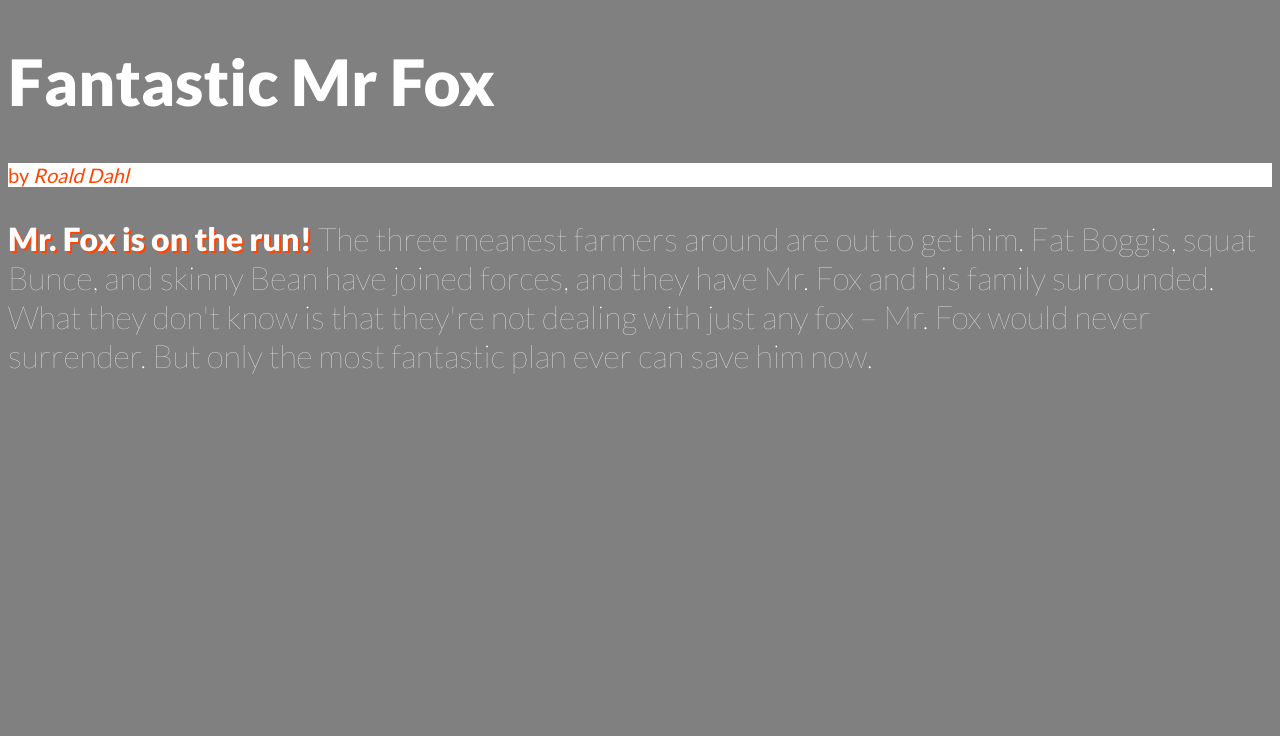
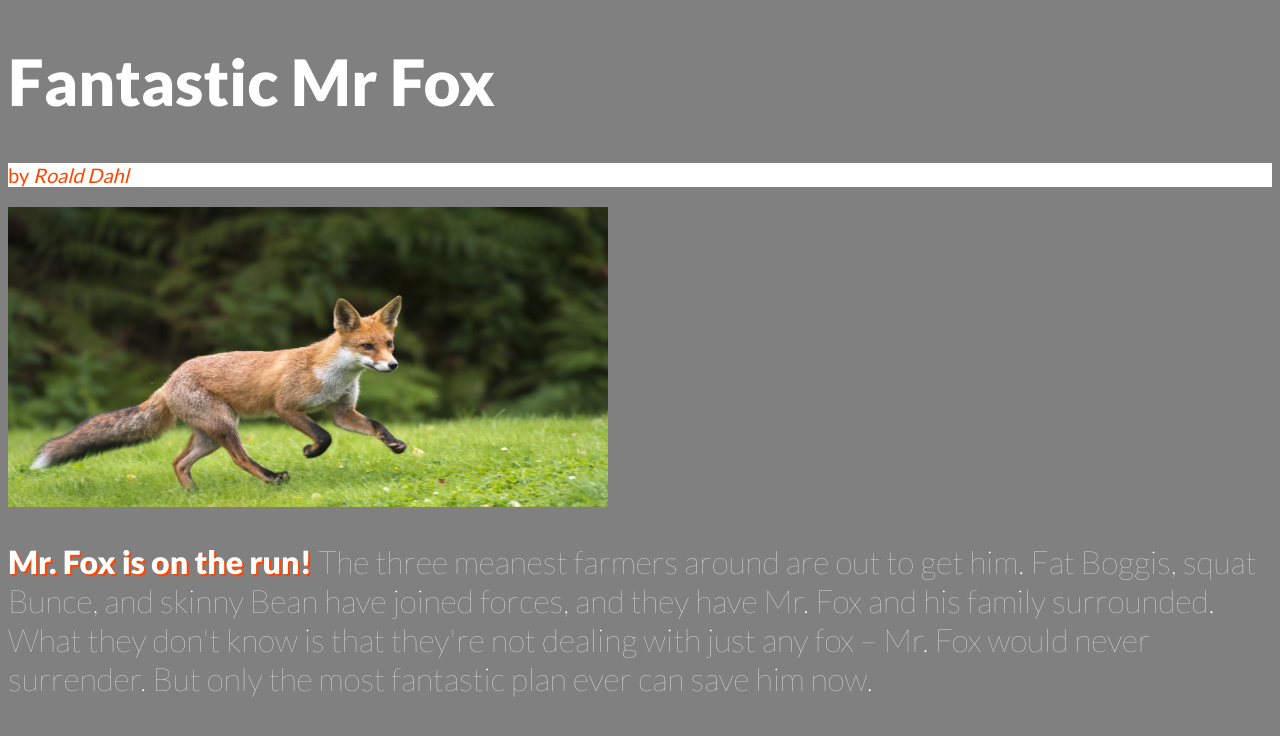
Before and after one commit to munir07/munir07.github.io, a plain HTML site: page mrfox.html in a window 1280 px wide. Drawn offline with Linux system fonts and the light colour scheme.

Commit message:
add picture of fox

```diff
--- a/mrfox.html
+++ b/mrfox.html
@@ -10,6 +10,7 @@
   <body class="my-body">
         <h1 class="my-title">Fantastic Mr Fox</h1>
         <h3 class="my-subtitle">by <em>Roald Dahl</em></h3>
+        <img src="fox.jpg" alt="" height=300 width=600>
         <p class="my-paragraph"> <strong class="my-strong"> Mr. Fox is on the run!</strong> The three meanest farmers around are out to get him. Fat Boggis,
             squat Bunce, and skinny Bean have joined forces, and they have Mr. Fox and his family surrounded.
             What they don't know is that they're not dealing with just any fox – Mr. Fox would never surrender.
```
Also changed, not shown: fox.jpg (added).
